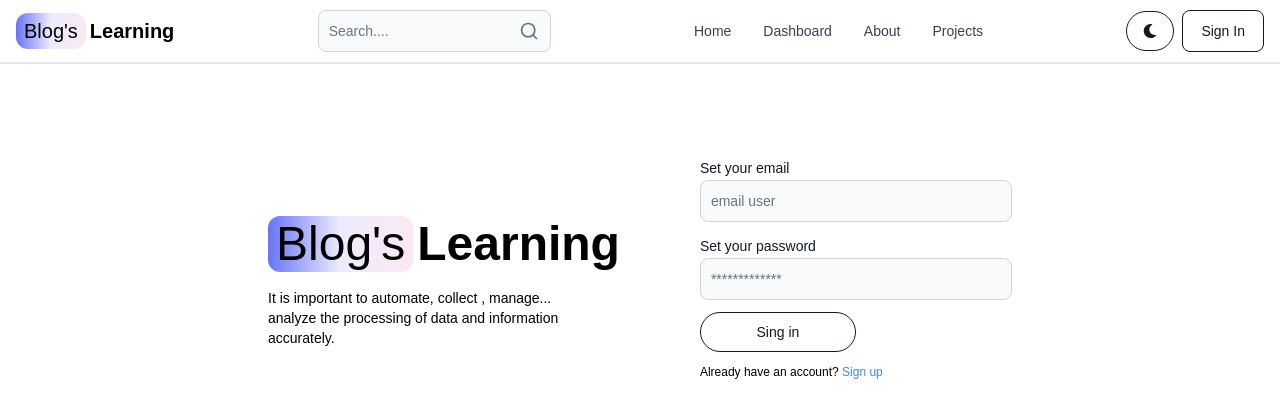
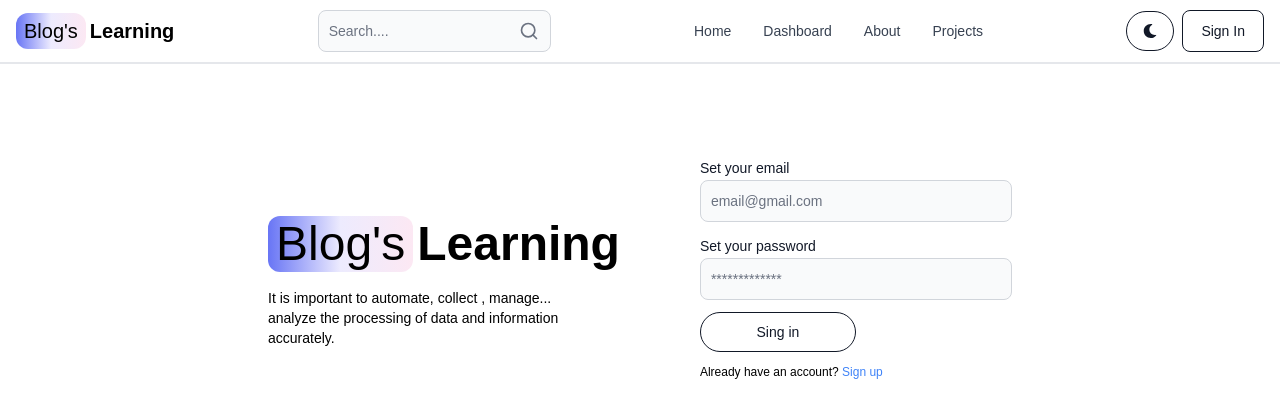
Before and after one commit to tchasinga/blogs-learning, a React (Vite) app in the folder frontend/: page /sign-in in a window 1280 px wide. Shown: the top 402 px of the page. Built offline with nearby package versions, Linux system fonts and the light colour scheme.

Commit message:
new code is added now

```diff
--- a/frontend/src/Pages/SingIn.jsx
+++ b/frontend/src/Pages/SingIn.jsx
@@ -62,7 +62,7 @@ export default function SingIn() {
 
         {/* Adding second div  right side */}
         <div className="flex-1">
-             <form className="flex flex-col gap-3 flex-1" onSubmit={handlerSubmitForm}>
+             <form className="flex flex-col gap-3" onSubmit={handlerSubmitForm}>
 
               {/* <div className="">
                 <Label value="Set your username"/>
@@ -71,7 +71,7 @@ export default function SingIn() {
 
               <div className="">
                 <Label value="Set your email"/>
-                <TextInput className=' ' type='email' placeholder='email user'  id="email" onChange={handlerSingupChanges}/>
+                <TextInput className=' ' type='email' placeholder='email@gmail.com'  id="email" onChange={handlerSingupChanges}/>
               </div>
 
               <div className="">
```
